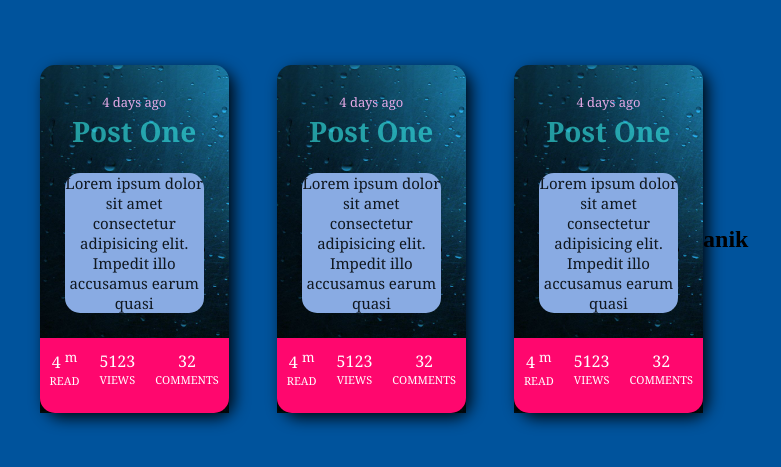
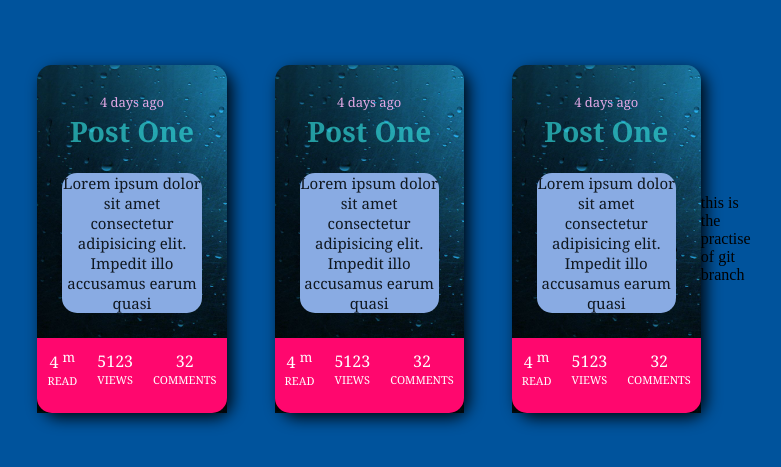
Before and after one commit to Anikkhan-web/extra-thing, a plain HTML site: page index.html in a window 1280 px wide. Shown: the part 161-628 px from the top of the page, without its empty margins (246-1027 px from the left). Drawn offline with Linux system fonts and the light colour scheme.

Commit message:
new branch

```diff
--- a/index.html
+++ b/index.html
@@ -5,7 +5,9 @@
     <meta http-equiv="X-UA-Compatible" content="IE=edge">
     <meta name="viewport" content="width=device-width, initial-scale=1.0">
     <link rel="stylesheet" href="style.css">
-    <title>Document</title>
+    <title>Documented
+
+    </title>
 </head>
 <body>
     <div class="card">
@@ -79,7 +81,7 @@
             </div>
         </div>
     </div>
-    <h2>anik</h2>
+    <div class="new">this is the practise of git branch</div>
 
 </body>
 </html>
```
